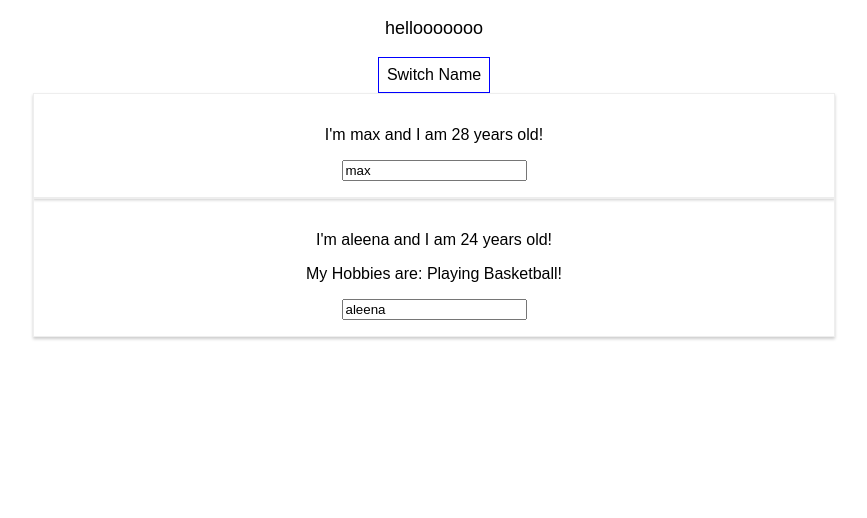
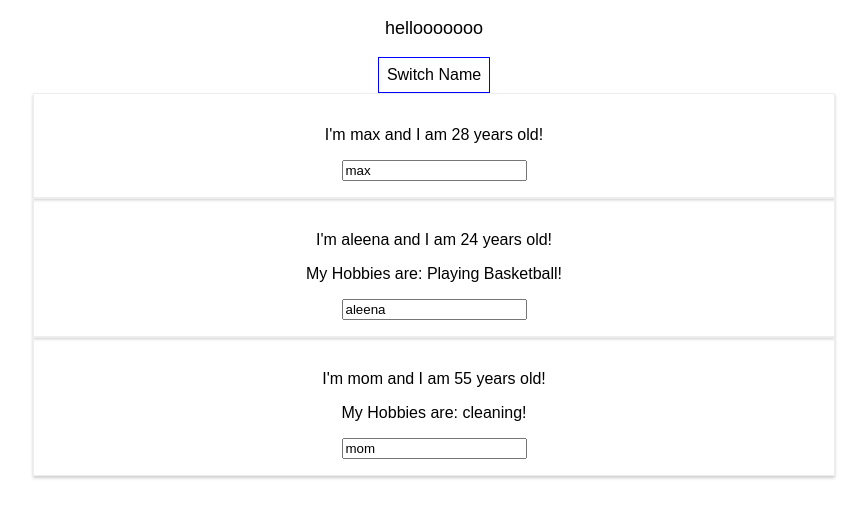
Before and after one commit to aleenamad/ReactUdemy, a React (Create React App) app in the folder udemy-react/: page / in a window 1280 px wide. Shown: the top 518 px of the page, without its empty margins (206-1073 px from the left). Built offline with nearby package versions, Linux system fonts and the light colour scheme.

Commit message:
adding one more person

```diff
--- a/udemy-react/src/App.js
+++ b/udemy-react/src/App.js
@@ -50,6 +50,7 @@ class App extends Component {
           click = {this.switchNameHandler.bind(this, 'ugly')}/>
         {/* can put content in between like below and access by props children  in person.js file*/}
         <Person name={this.state.persons[1].name} age={this.state.persons[1].age} changed={this.nameChangedHandler} > My Hobbies are: Playing Basketball! </Person>
+        <Person name={this.state.persons[2].name} age={this.state.persons[2].age} changed={this.nameChangedHandler} > My Hobbies are: cleaning! </Person>
       </div>
       </div>
     );
```
